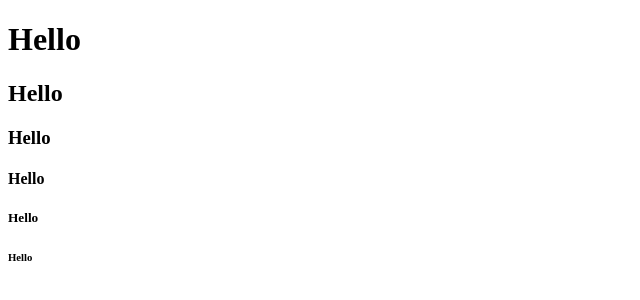
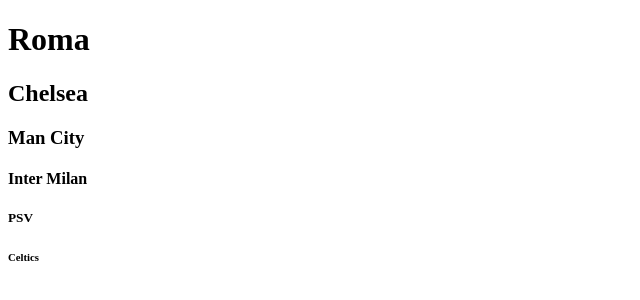
Before and after one commit to sam4work/javascript_101, a plain HTML site: page interaction.html in a window 1280 px wide. Shown: the whole page, without its empty margins (0-640 px from the left). Drawn offline with Linux system fonts and the light colour scheme.

Commit message:
interacting with html dom element

```diff
--- a/interaction.html
+++ b/interaction.html
@@ -8,12 +8,12 @@
 <body>
 
     <div id="wrapper">
-        <h1>Hello</h1>
-        <h2>Hello</h1>
-        <h3>Hello</h1>
-        <h4>Hello</h1>
-        <h5>Hello</h1>
-        <h6>Hello</h1>
+        <h1>Roma</h1>
+        <h2>Chelsea</h2>
+        <h3>Man City</h3>
+        <h4>Inter Milan</h4>
+        <h5>PSV</h5>
+        <h6>Celtics</h6>
     </div>
 
 
--- a/interaction.js
+++ b/interaction.js
@@ -1,3 +1,9 @@
+const showAlert = (e) => {
+
+    console.log(e.target.innerText)
+    // alert("Hello")
+}
+
 document.addEventListener("DOMContentLoaded", () => {
 
     // document.getElementById(); look for id attribute
@@ -16,9 +22,12 @@ const pageWrapper = document.getElementById("wrapper");
 // console.log(allHTags);
 // console.log(pageWrapper.children);
 
+
+
 for (const childElement of pageWrapper.children) {
-    console.log(childElement);
+    childElement.addEventListener("click", showAlert);
   }
 
 
+
 });
```
